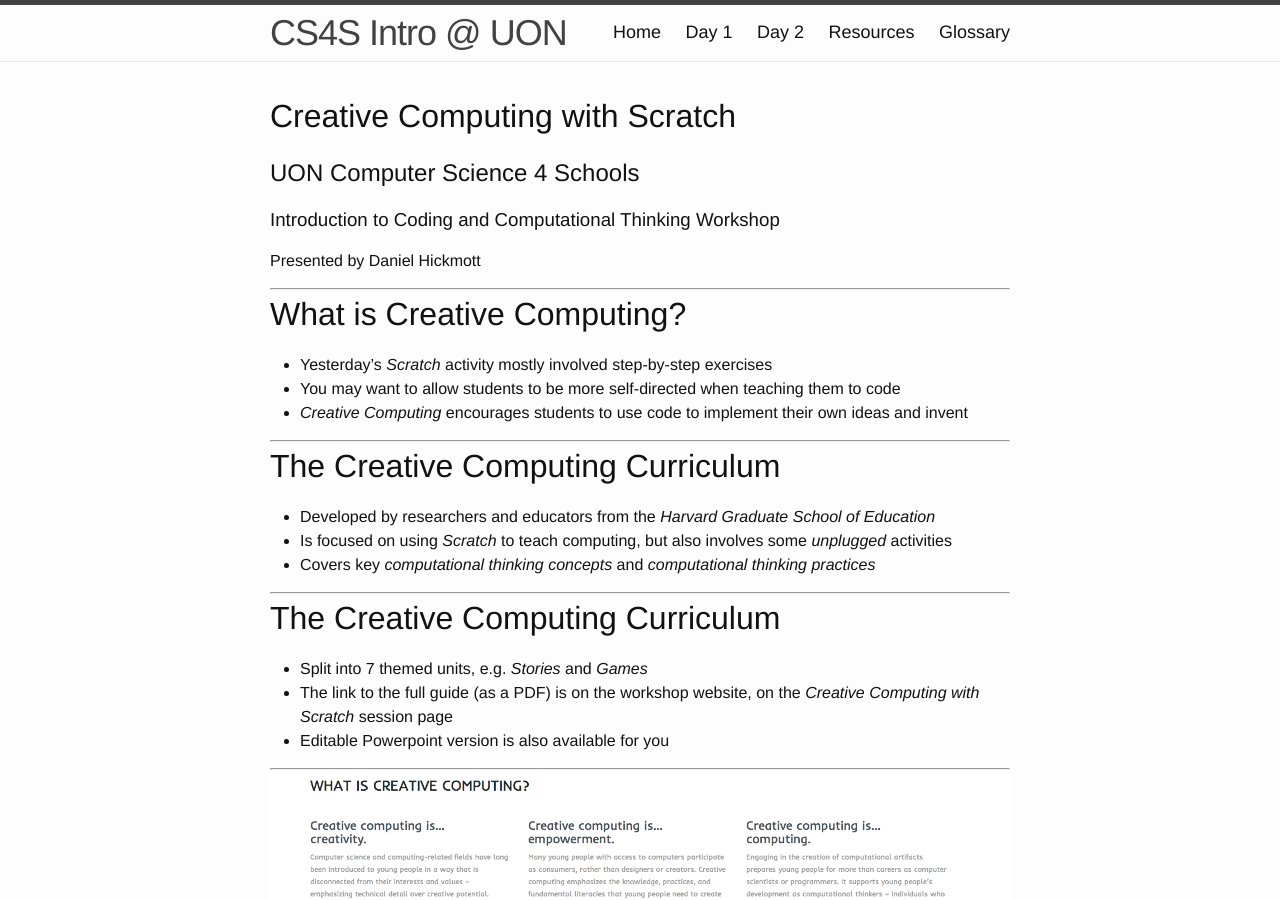
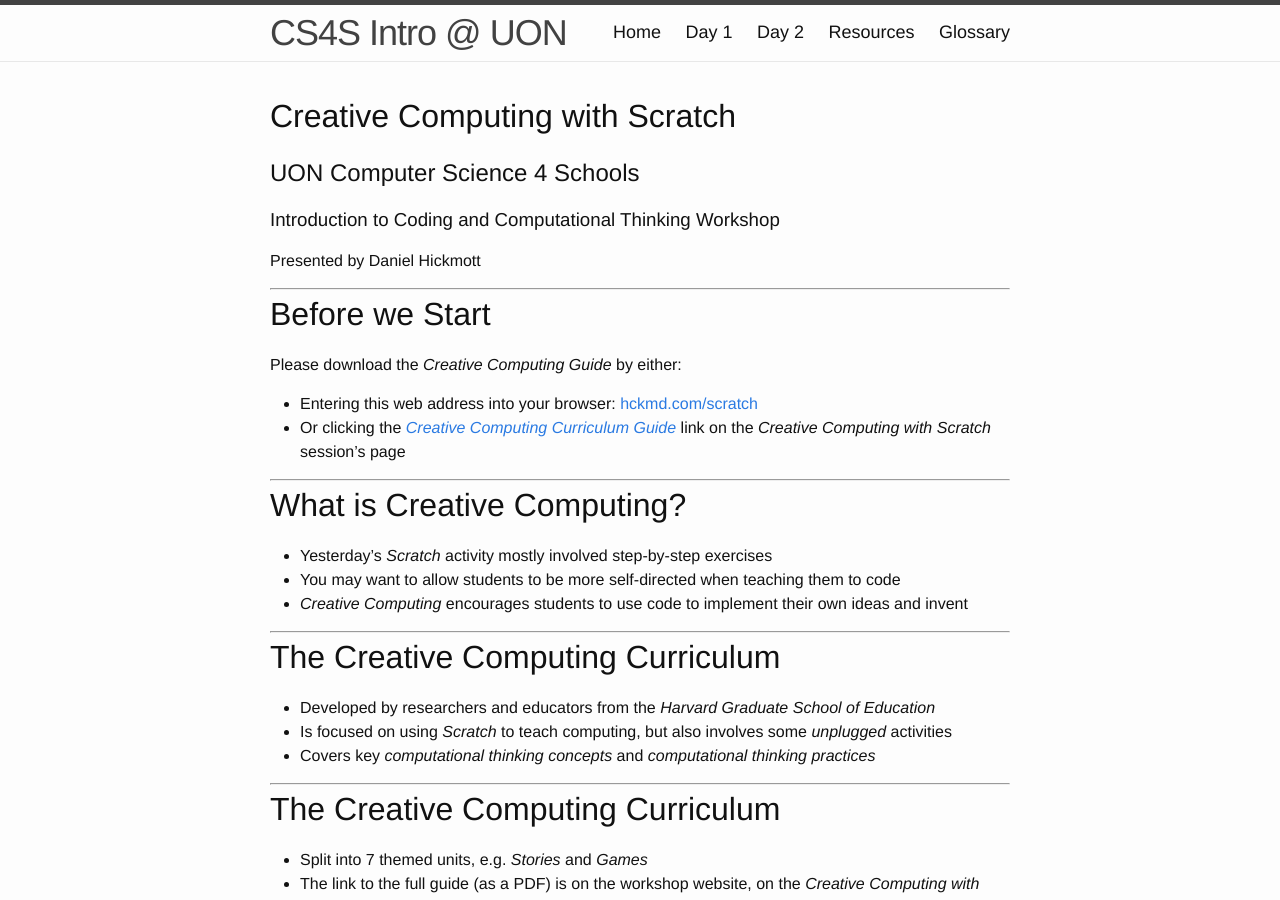
Before and after one commit to cs4s/intro-2017, a Jekyll site: the page built from day2/creative_computing/presentation/presentation.md, in a window 1280 px wide and 900 px high. Built offline with Jekyll 4.4.1, drawn with Linux system fonts in a browser that asks for light colours; our own code applies the rules of GitHub Pages for plain Markdown files.

Commit message:
Changes creative computing curriculum website to include link to PDF file

```diff
--- a/day2/creative_computing/presentation/presentation.md
+++ b/day2/creative_computing/presentation/presentation.md
@@ -5,6 +5,15 @@
 ### Introduction to Coding and Computational Thinking Workshop
 
 #### Presented by Daniel Hickmott
+
+---
+
+# Before we Start
+
+Please download the *Creative Computing Guide* by either:
+
+- Entering this web address into your browser: [hckmd.com/scratch](hckmd.com/scratch)
+- Or clicking the [*Creative Computing Curriculum Guide*](hckmd.com/scratch) link on the *Creative Computing with Scratch* session's page
 
 ---
 
```
Also changed, not shown: day2/creative_computing/index.md (+1 -0 lines), 1 other file.
